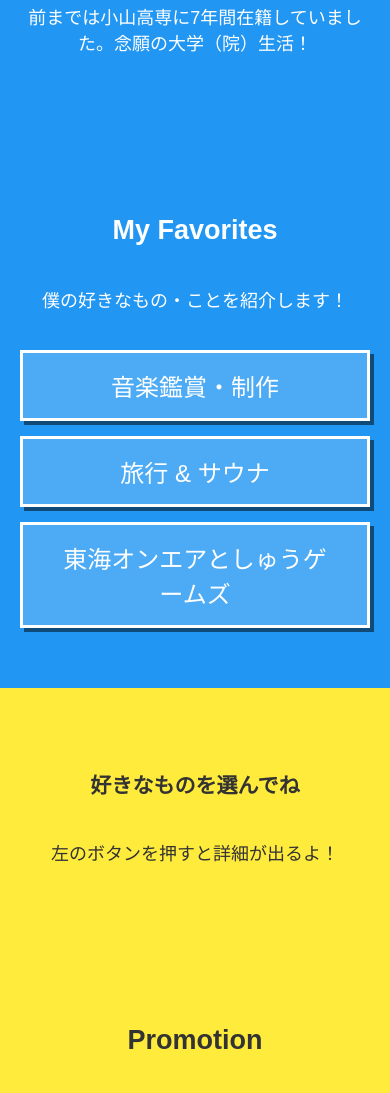
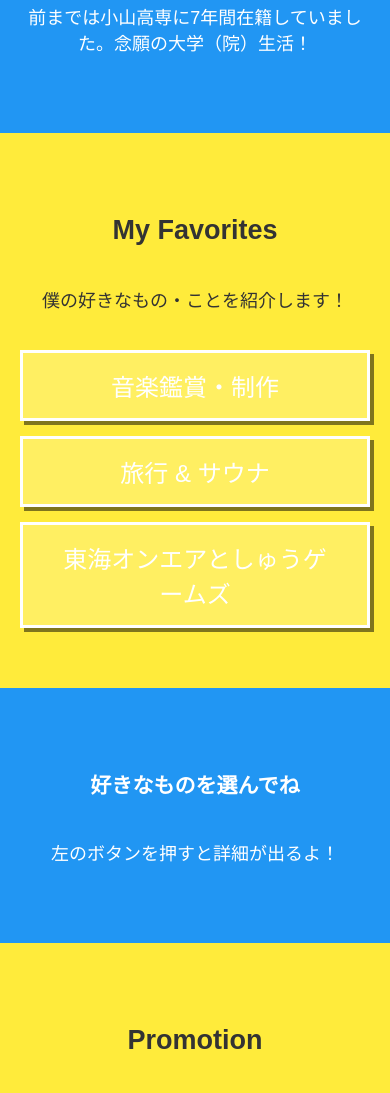
Before and after one commit to T3-ARY/website, a plain HTML site: page index.html in a window 390 px wide. Shown: the part 898-1991 px from the top of the page. Drawn offline with Linux system fonts and the light colour scheme; a web font is replaced by a local one.

Commit message:
Add background colors to odd and even .half elements

```diff
--- a/style.css
+++ b/style.css
@@ -264,6 +264,16 @@ a {
     padding: 40px 0;
   }
 
+  .half:nth-child(odd) {
+    background-color: #ffeb3b !important;
+    color: #333 !important;
+  }
+
+  .half:nth-child(even) {
+    background-color: #2196f3 !important;
+    color: #fff !important;
+  }
+
   .profile-image {
     width: 180px;
     height: 180px;
```
